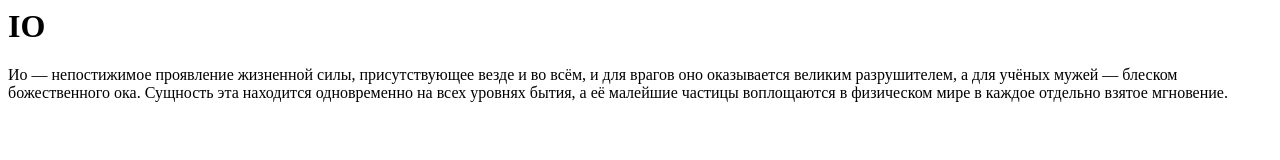
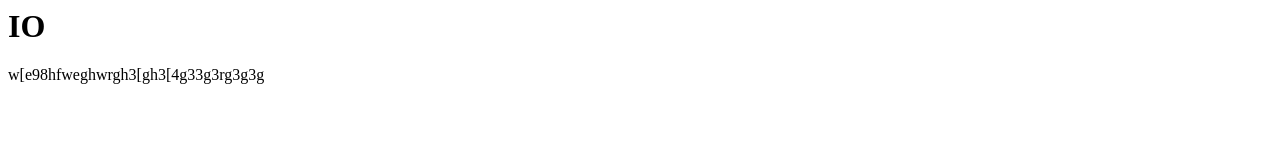
Before and after one commit to Alekscorp29/bloop, a plain HTML site: page index.html in a window 1280 px wide. Drawn offline with Linux system fonts and the light colour scheme.

Commit message:
Update index.html

```diff
--- a/index.html
+++ b/index.html
@@ -4,6 +4,6 @@
   </head>
   <body>
     <h1>IO</h1>
-    <p>Ио — непоcтижимое проявление жизненной силы, присутствующее везде и во всём, и для врагов оно оказывается великим разрушителем, а для учёных мужей — блеском божественного ока. Сущность эта находится одновременно на всех уровнях бытия, а её малейшие частицы воплощаются в физическом мире в каждое отдельно взятое мгновение.</p>
+    <p>w[e98hfweghwrgh3[gh3[4g33g3rg3g3g</p>
   </body>
 </html>
```
